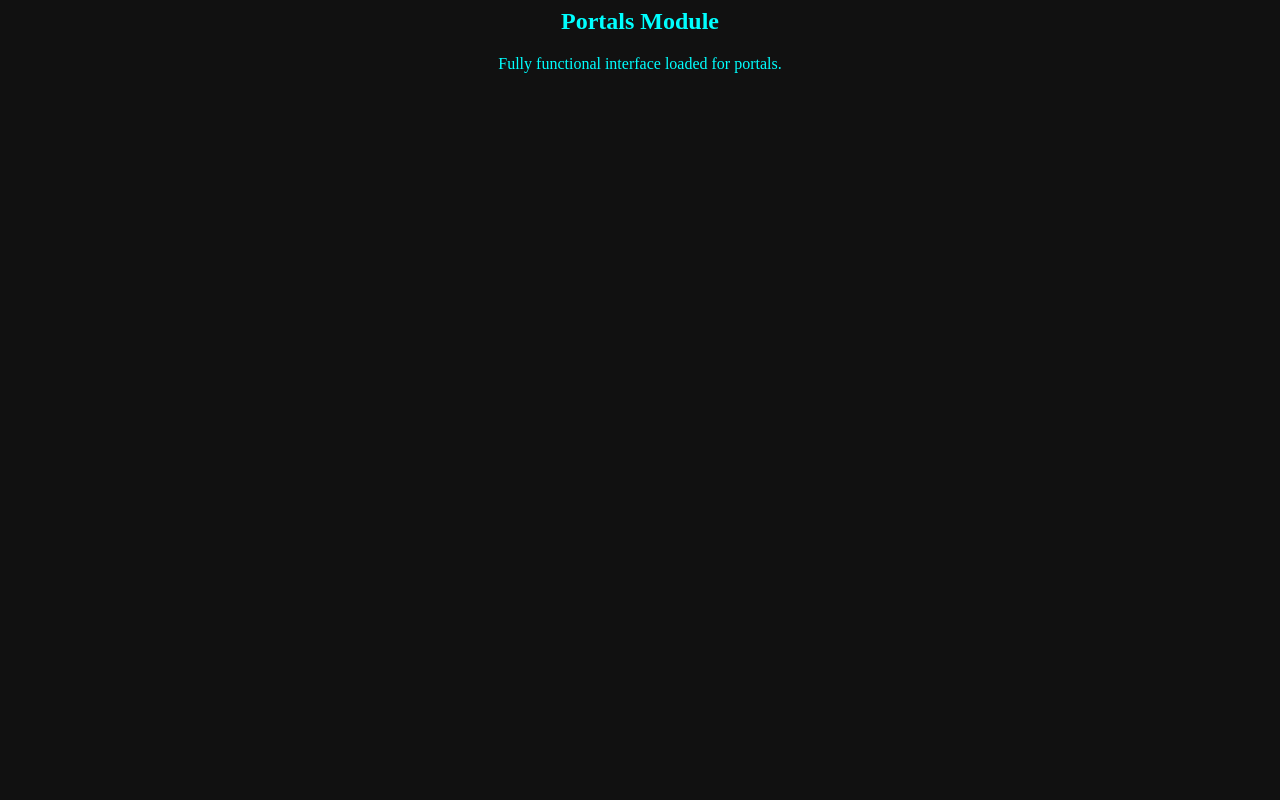
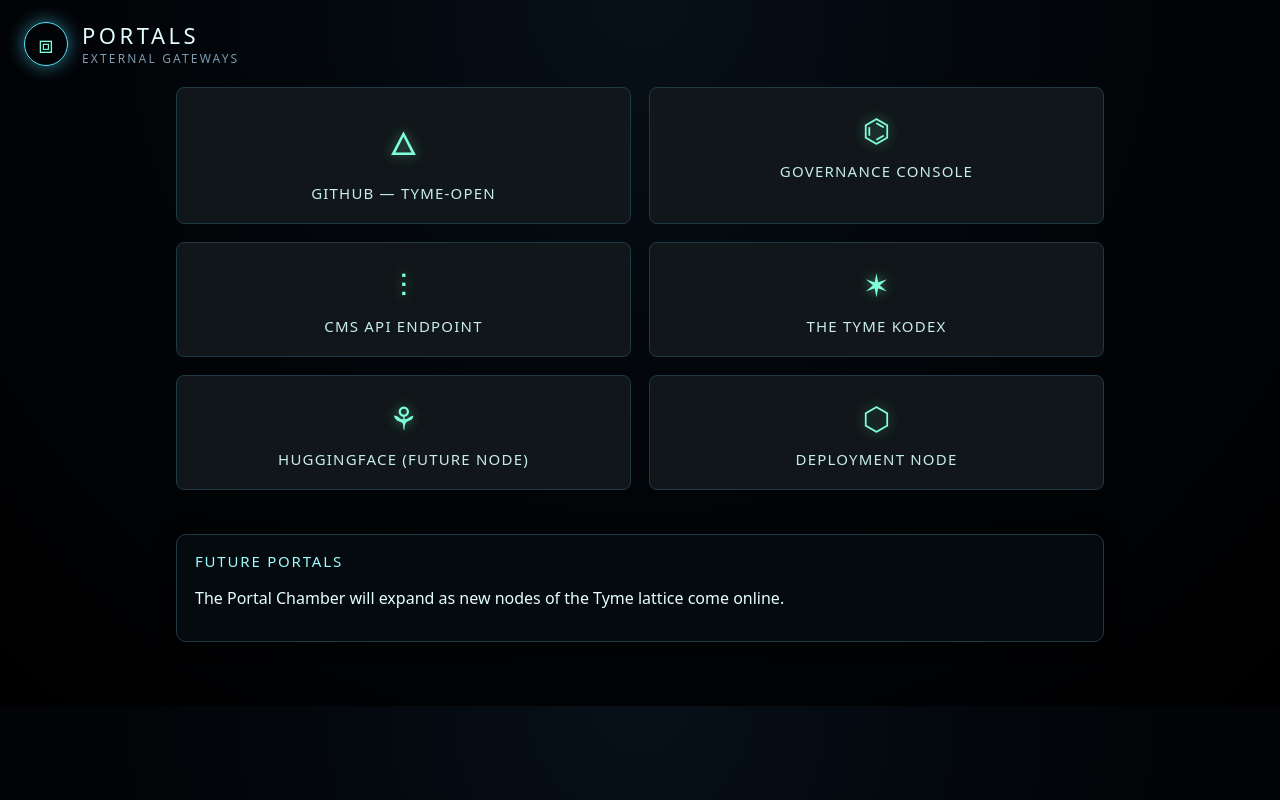
Before and after one commit to sovereign-codex/Tyme-open, a website: page scrolls/portals.html in a window 1280 px wide. Drawn offline with Linux system fonts and the light colour scheme.

Commit message:
Create a new Portals module HTML structure
Added a structured HTML layout for the Portals module, including a header, navigation links, and a future portals section.

```diff
--- a/scrolls/portals.html
+++ b/scrolls/portals.html
@@ -1 +1,76 @@
-<html><body style='background:#111;color:#0ff;text-align:center;'><h2>Portals Module</h2><p>Fully functional interface loaded for portals.</p></body></html>
+<!DOCTYPE html>
+<html lang="en">
+<head>
+  <meta charset="UTF-8">
+  <title>Tyme Portals</title>
+  <link rel="stylesheet" href="../style.css">
+</head>
+<body>
+
+<div class="tyme-header">
+  <div class="tyme-header-inner">
+    <div class="tyme-sigil">⧈</div>
+    <div>
+      <div class="tyme-title">PORTALS</div>
+      <div class="tyme-subtitle">EXTERNAL GATEWAYS</div>
+    </div>
+  </div>
+</div>
+
+<div class="chamber-container">
+
+  <div class="portal-grid">
+
+    <a href="https://github.com/sovereign-codex/Tyme-open"
+       target="_blank"
+       class="portal-card">
+      <div class="portal-glyph">🜂</div>
+      <div class="portal-label">GitHub — Tyme-open</div>
+    </a>
+
+    <a href="/panel/index.html"
+       target="_blank"
+       class="portal-card">
+      <div class="portal-glyph">⌬</div>
+      <div class="portal-label">Governance Console</div>
+    </a>
+
+    <a href="/cms/execute"
+       target="_blank"
+       class="portal-card">
+      <div class="portal-glyph">⫶</div>
+      <div class="portal-label">CMS API Endpoint</div>
+    </a>
+
+    <a href="/docs/TYME-KODEX-CONTEXT.md"
+       target="_blank"
+       class="portal-card">
+      <div class="portal-glyph">✶</div>
+      <div class="portal-label">The Tyme Kodex</div>
+    </a>
+
+    <a href="https://huggingface.co/Tymehall"
+       target="_blank"
+       class="portal-card">
+      <div class="portal-glyph">⚘</div>
+      <div class="portal-label">HuggingFace (Future Node)</div>
+    </a>
+
+    <a href="https://replit.com/@Tymehall"
+       target="_blank"
+       class="portal-card">
+      <div class="portal-glyph">⬡</div>
+      <div class="portal-label">Deployment Node</div>
+    </a>
+
+  </div>
+
+  <div class="chamber-card" style="margin-top: 26px;">
+    <div class="chamber-card-title">Future Portals</div>
+    <p>The Portal Chamber will expand as new nodes of the Tyme lattice come online.</p>
+  </div>
+
+</div>
+
+</body>
+</html>
```
